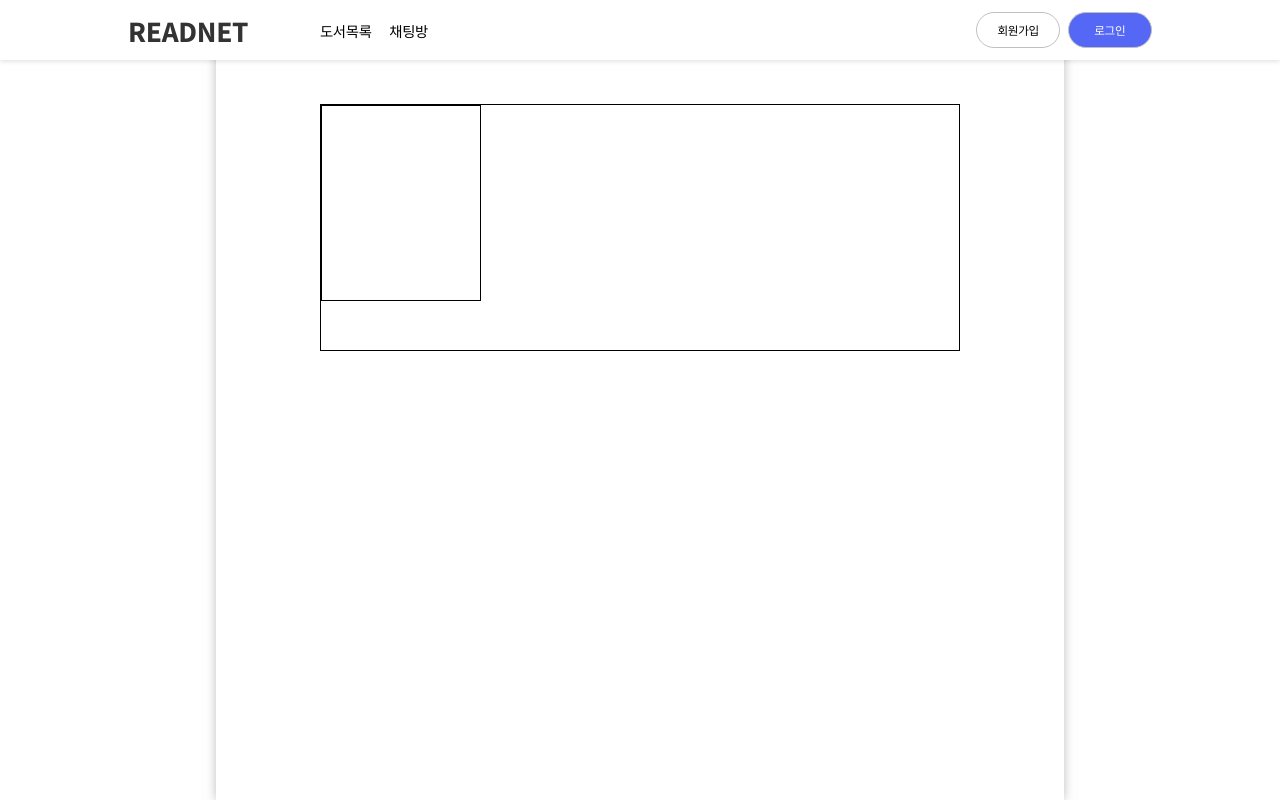
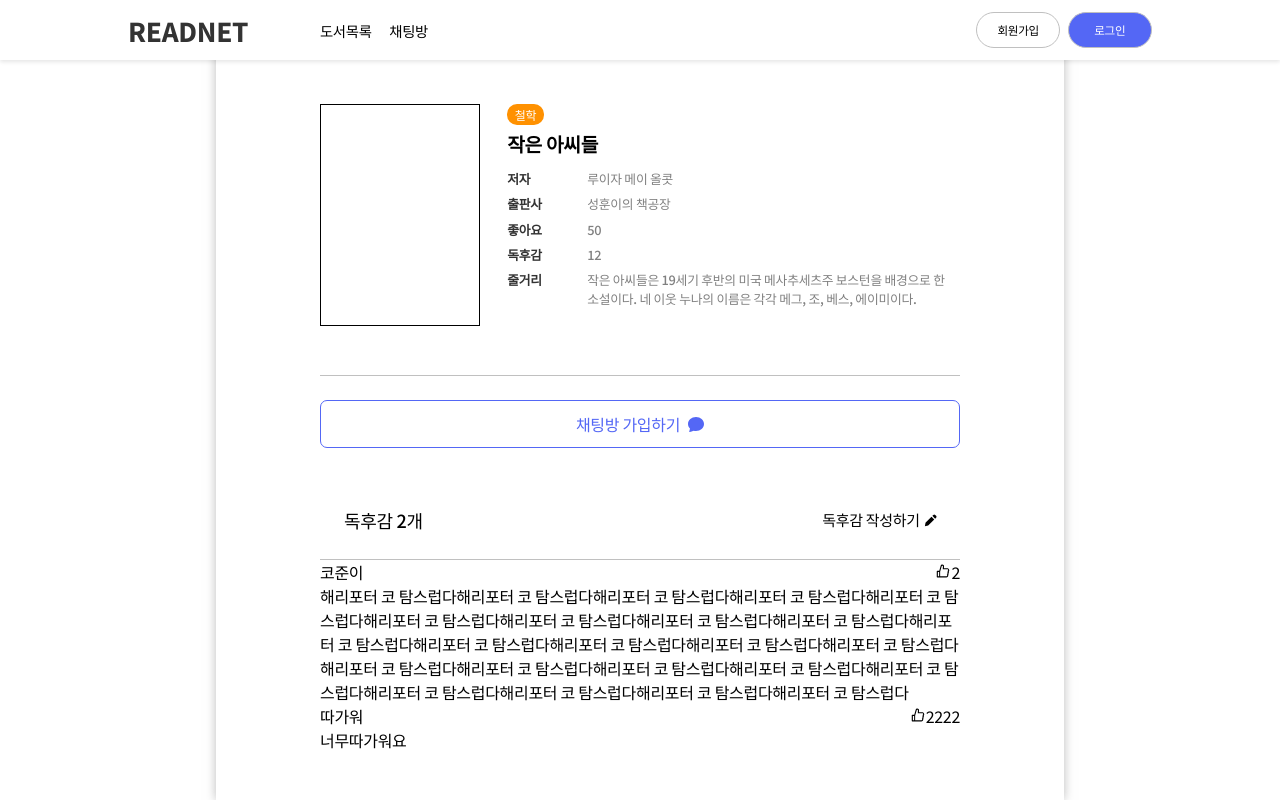
Before and after one commit to cumedang/2024capstone, a React (Create React App) app in the folder src/main/java/frontend/: page /Read/1 in a window 1280 px wide. Built offline with nearby package versions, Linux system fonts and the light colour scheme; data requests are answered from the project's data file.

Commit message:
도서 상세 페이지

```diff
--- a/src/main/java/frontend/src/components/ReadTheBook.jsx
+++ b/src/main/java/frontend/src/components/ReadTheBook.jsx
@@ -1,18 +1,109 @@
 import styles from "../styles/components/ReadTheBook.module.css"
+import { useEffect, useState } from "react";
+import { useParams } from "react-router-dom";
+import axios from "axios";
+import { BsChatFill } from "react-icons/bs";
+import { useNavigate } from "react-router-dom";
+import { BiSolidPencil } from "react-icons/bi";
+import { AiOutlineLike } from "react-icons/ai";
 
 const ReadTheBook = () => {
+  const { id } = useParams();
+  const [results, setResults] = useState([]);
+  const [report, setReport] = useState([]);
+  const [num, setNum] = useState([]);
+  const navigate = useNavigate();
+  const categoryColors = {
+    총류: "#ff0000",
+    철학: "#ff9100",
+    종교: "##fff202",
+    사회과학: "#00f7ff",
+    자연과학: "#0f00de",
+    기술과학: "#8400ff",
+    예술: "#db7373",
+    언어: "#df9973",
+    문학: "#53792d",
+    역사: "#8cd139",
+  };
+
+  useEffect(() => {
+    axios.get(`http://localhost:8000/books/${id}`)
+        .then((res) => {
+          setResults(res.data);
+        })
+        .catch((error) => {
+          console.error("검색 오류:", error);
+        });
+  },[])
+
+  useEffect(() => {
+    axios.get(`http://localhost:8000/BookReports`)
+        .then((res) => {
+          setNum(res.data.length);
+          setReport(res.data);
+        })
+        .catch((error) => {
+          console.error("검색 오류:", error);
+        });
+  },[])
+
+  const BookReport = (id) => {
+    navigate(`/search/${id}/BookReports`);
+  }
+
   return(
     <>
       <div className={styles.ListContainer}>
         <div className={styles.ItemContainer}>
           <div className={styles.image}></div>
-          <div>
+          <div className={styles.tagContainer}>
+            <div className={styles.tag}
+              style={{ backgroundColor: categoryColors[results.category] }}>
+              {results.category}
+            </div>
+            <div className={styles.title}>{results.title}</div>
+            <div className={styles.DetailsContainer}>
+              <div className={styles.DetailsContainer1}>
+                <div className={styles.Details}>저자</div>
+                <div className={styles.Details}>출판사</div>
+                <div className={styles.Details}>좋아요</div>
+                <div className={styles.Details}>독후감</div>
+                <div className={styles.Details}>줄거리</div>
+              </div>
+              <div>
+                <div className={styles.Details1}>{results.author}</div>
+                <div className={styles.Details1}>{results.Publishers}</div>
+                <div className={styles.Details1}>{results.likes}</div>
+                <div className={styles.Details1}>{results.BookReports}</div>
+                <div className={styles.Details1}>{results && results.description && results.description.length > 160  ? results.description.slice(0, 160) + "..."  : (results && results.description) || "안떠용"}</div>
+              </div>
+            </div>
+          </div>
+        </div>
+        <div className={styles.line}></div>
+        <div className={styles.chatButton}>
+          <div className={styles.buttonText}>채팅방 가입하기</div>
+          <div className={styles.buttonicon}><BsChatFill /></div>
+        </div>
+        <div className={styles.ReportContainer}>
+          <div className={styles.Report}>
+            <div className={styles.Num}>독후감 {num}개</div>
+            <div className={styles.WriteContainer}><div className={styles.Write} onClick={() => {BookReport(id)}}>독후감 작성하기 <div className={styles.ReportIcon}><BiSolidPencil /></div></div></div>
+          </div>
+          <div className={styles.ReviewContainer}>
+                {report.map(report => (
+                  <div className={styles.WriterContainer}>
+                    <div className={styles.flexContainer}>
+                      <div key={report.id}>{report.Writer}</div>
+                      <div style={{ display: 'flex'}}>
+                        <div><AiOutlineLike /></div>
+                        <div key={report.id}>{report.likes}</div>
+                      </div>
+                    </div>
+                    <div key={report.id}>{report.description}</div>
+                  </div>
+                ))}
             <div></div>
-            <div></div>
-            <div>
-              <div></div>
-              <div></div>
-            </div>
           </div>
         </div>
       </div>
--- a/src/main/java/frontend/src/db.json
+++ b/src/main/java/frontend/src/db.json
@@ -1,30 +1,33 @@
 {
   "books": [
     {
-      "id": 1,
+      "id": "1",
       "category": "철학",
       "title": "작은 아씨들",
       "description": "작은 아씨들은 19세기 후반의 미국 메사추세츠주 보스턴을 배경으로 한 소설이다. 네 이웃 누나의 이름은 각각 메그, 조, 베스, 에이미이다.",
       "author": "루이자 메이 올콧",
       "BookReports":"12",
+      "Publishers" : "성훈이의 책공장",
       "likes": 50
     },
     {
-      "id": 2,
+      "id": "2",
       "category": "예술",
       "title": "해리 포터와 마법사의 돌",
-      "description": "해리 포터는 영국 출신의 11살 소년으로, 고아로 자라며 손목에 번쩍거리는 번개 모양의 상처가 있다. 어느 날 해리는 학용품을 살러 다니던 중 비밀의 방으로 들어가면서 마법에 대해 알게 된다.",
+      "description": "해리 포터는 영국 출신의 11살 소년으로, 고아로 자라며 손목에 번쩍거리는 번개 모양의 상처가 있다. 어느 날 해리는 학용품을 살러 다니던 중 비밀의 방으로 들어가면서 마법에 대해 알게 된다. 해리 포터는 영국 출신의 11살 소년으로, 고아로 자라며 손목에 번쩍거리는 번개 모양의 상처가 있다. 어느 날 해리는 학용품을 살러 다니던 중 비밀의 방으로 들어가면서 마법에 대해 알게 된다. 해리 포터는 영국 출신의 11살 소년으로, 고아로 자라며 손목에 번쩍거리는 번개 모양의 상처가 있다. 어느 날 해리는 학용품을 살러 다니던 중 비밀의 방으로 들어가면서 마법에 대해 알게 된다.",
       "author": "J.K. 롤링",
       "BookReports":"9",
+      "Publishers" : "성훈이의 책공장",
       "likes": 30
     },
     {
-      "id": 3,
+      "id": "3",
       "category": "자연과학",
       "title": "우리들의 일그러진 영혼",
       "description": "우리들의 일그러진 영혼은 존 S. 케인즈에 의해 저술된 과학 서적이다. 인간의 사회적 행동을 심리학과 생물학적 관점에서 분석한다.",
       "author": "리처드 도킨스",
       "BookReports":"10",
+      "Publishers" : "성훈이의 책공장",
       "likes": 45
     }
   ],
@@ -44,4 +47,25 @@
     { "id": 3, "roomId": 2, "message": "Hi!", "timestamp": "2024-04-23T12:10:00Z", "read": false },
     { "id": 4, "roomId": 2, "message": "I'm fine, thank you!", "timestamp": "2024-04-23T12:15:00Z", "read": false }
   ]
+  ,
+  "BookReports" : [
+    {
+      "id": 1,
+      "bookId": 1,
+      "Writer": "코준이",
+      "likes": 2,
+      "description": "해리포터 코 탐스럽다해리포터 코 탐스럽다해리포터 코 탐스럽다해리포터 코 탐스럽다해리포터 코 탐스럽다해리포터 코 탐스럽다해리포터 코 탐스럽다해리포터 코 탐스럽다해리포터 코 탐스럽다해리포터 코 탐스럽다해리포터 코 탐스럽다해리포터 코 탐스럽다해리포터 코 탐스럽다해리포터 코 탐스럽다해리포터 코 탐스럽다해리포터 코 탐스럽다해리포터 코 탐스럽다해리포터 코 탐스럽다해리포터 코 탐스럽다해리포터 코 탐스럽다해리포터 코 탐스럽다해리포터 코 탐스럽다해리포터 코 탐스럽다",
+      "Reviews": "헤르미온느 이뻐요",
+      "Paragraph": "내 몸은 지팡이로 되어있다."
+    },
+    {
+      "id": 1,
+      "bookId": 2,
+      "Writer": "따가워",
+      "likes": 2222,
+      "description": "너무따가워요",
+      "Reviews": "사장님 돈 줘요잉",
+      "Paragraph": "사장님 돈 준다고 했잖아요"
+    }
+  ]
 }
--- a/src/main/java/frontend/src/styles/components/ReadTheBook.module.css
+++ b/src/main/java/frontend/src/styles/components/ReadTheBook.module.css
@@ -12,11 +12,181 @@
   height: 15.4375rem;
   margin: 0 auto;
   margin-top: 6.5rem;
-  border: solid 1px black;
+  display: flex;
 }
 
 .image{
   width: 10rem;
-  height: 80%;
+  height: 90%;
   border: solid 1px black;
 }
+
+.tag{
+  font-size: 12px;
+  width: 2.3rem;
+  height: 1.3rem;
+  border-radius: 10px;
+  margin-left: 1.7rem;
+  display: flex;
+  justify-content: center;
+  align-items: center;
+  color: white;
+}
+
+.title{
+  margin-left: 1.7rem;
+  margin-top: 0.3rem;
+  margin-bottom: 0.5rem;
+  font-weight: bolder;
+  font-size: 1.2rem;
+}
+
+.DetailsContainer{
+  display: flex;
+  width: 30rem;
+  height: 75%;
+}
+
+.Details{
+  margin-left: 1.5rem;
+  padding: 0.2rem;
+  font-size: 0.8rem;
+  width: 5rem;
+  font-weight: 600;
+  font-family: 'Noto Sans KR';
+  font-style: normal;
+  letter-spacing: -0.02em;
+  color: #333333;
+}
+
+.Details1{
+  padding: 0.2rem;
+  font-size: 0.8rem;
+  font-weight: 500;
+  color: #808080;
+  font-family: 'Noto Sans KR';
+  font-style: normal;
+  letter-spacing: -0.02em;
+}
+
+.DetailsContainer1{
+  width: 10rem;
+  height: 100%;
+}
+
+.line{
+  width: 40rem;
+  height: 0;
+  border-bottom: #C0C0C0 1px solid;
+  margin: 0 auto;
+  margin-top: 1.5rem;
+}
+
+.chatButton{
+  width: 40rem;
+  height: 3rem;
+  border: #5467F5 1px solid;
+  border-radius: 7px;
+  margin: 0 auto;
+  margin-top: 1.5rem;
+  display: flex;
+  align-items: center;
+  justify-content: center;
+  cursor: pointer;
+  transition: background-color 0.25s ease;
+}
+
+.chatButton:hover{
+  background-color: #5467F5;
+}
+
+.chatButton:hover .buttonText {
+  color: white;
+}
+
+.chatButton:hover .buttonicon {
+  color: white;
+}
+
+.buttonText{
+  color: #5467F5;
+  margin-right: 0.5rem;
+  font-weight: 500;
+}
+
+.buttonicon{
+  display: flex;
+  justify-content: center;
+  color: #5467F5;
+}
+
+.ReportContainer{
+  width: 40rem;
+  height: auto;
+  margin: 0 auto;
+  margin-top: 2rem;
+  overflow: hidden;
+}
+
+.Report{
+  width: 100%;
+  height: 5rem;
+  display: flex;
+  justify-content: space-between;
+  align-items: center;
+  border-bottom: #C0C0C0 1px solid;
+}
+
+.Num{
+  margin-left: 1.5rem;
+  font-size: 18px;
+  font-weight: 500;
+}
+
+.Write{
+  font-size: 15px;
+  display: flex;
+  align-items: center;
+  justify-content: center;
+  width: 10rem;
+  height: 3.125rem;
+  border-radius: 7px;
+}
+
+.Write:hover{
+  background-color: #DFE3FF;
+  color: #5467F5;
+  cursor: pointer;
+  transition: background-color 0.25s ease;
+}
+
+.WriteContainer{
+  display: flex;
+}
+
+.ReportIcon{
+  height: 100%;
+  display: flex;
+  justify-content: center;
+  align-items: center;
+  padding-top: 0.1rem;
+  margin-left: 0.2rem;
+}
+
+.ReviewContainer{
+  width: 100%;
+  height: auto;
+}
+
+::-webkit-scrollbar {
+  display: none;
+}
+
+.flexContainer{
+  display: flex;
+  justify-content: space-between;
+}
+
+.WriterContainer{
+
+}
```
